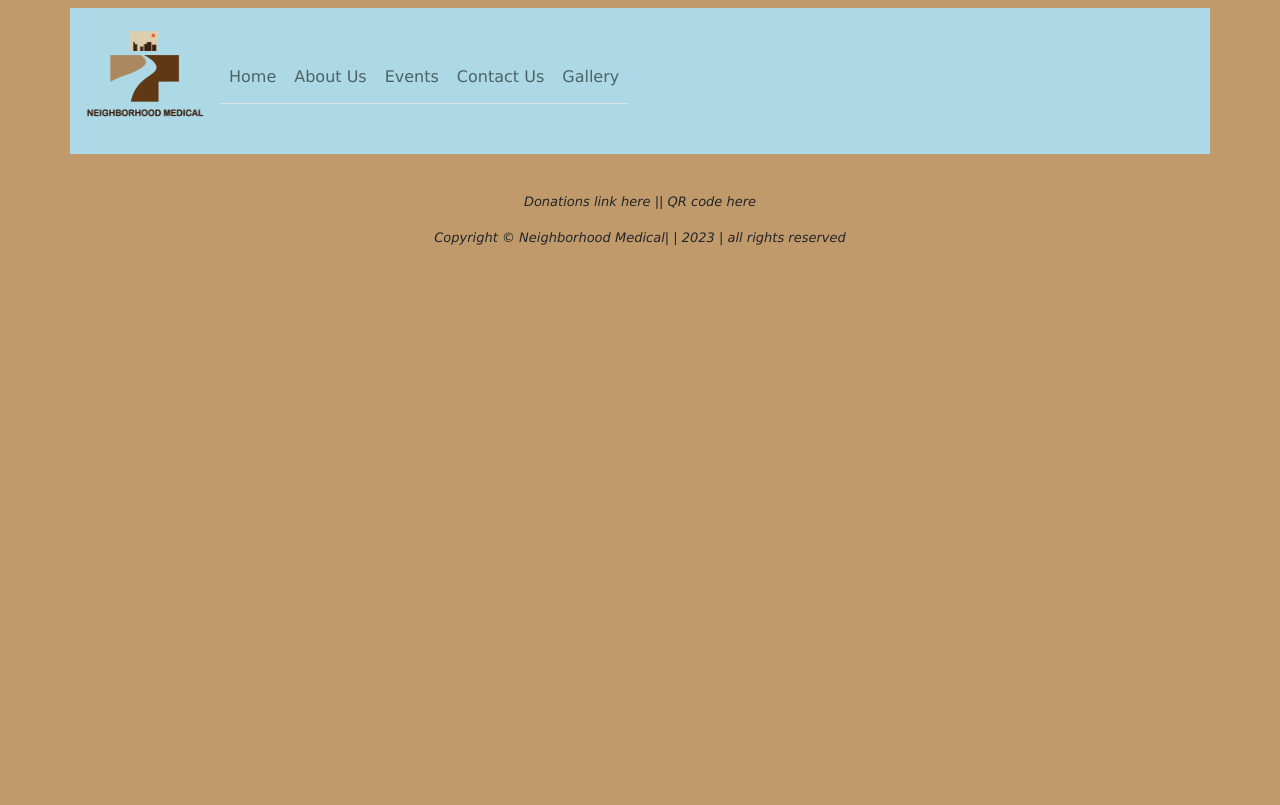
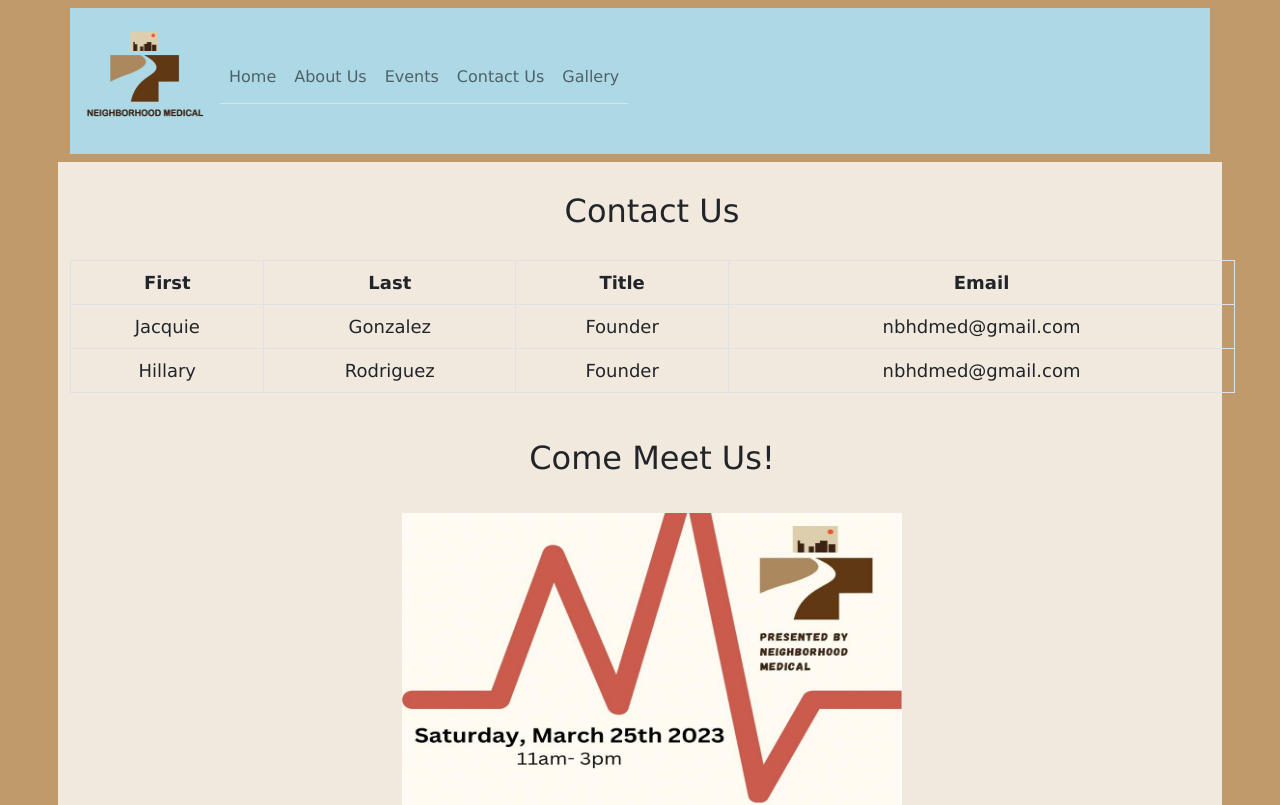
Before and after one commit to stephaniemlozano/neighborhood-medical, a React (Create React App) app: page /contactus in a window 1280 px wide. Shown: the top 805 px of the page. Built offline with nearby package versions, Linux system fonts and the light colour scheme.

Commit message:
Adding a test Contact Us page and Contact CSS

```diff
--- a/src/assets/styles.css
+++ b/src/assets/styles.css
@@ -87,3 +87,7 @@ div.row {
 .patient-needs {
   justify-content:space-between;
 }
+
+.contact {
+  text-align: center;
+}
--- a/src/pages/ContactUs.jsx
+++ b/src/pages/ContactUs.jsx
@@ -1,7 +1,55 @@
-
+import { Container, Row, Col } from 'react-bootstrap'
+import Table from 'react-bootstrap/Table'
+import marchevent from '../assets/images/marchevent.jpg'
 
 const ContactUs = () => {
+  return (
+    <>
+      <Container>
+        <Row>
+          <h2 className='hwelcome'>Contact Us</h2>
+        </Row>
+        <Row>
+          <Col xs={12}>
+            <Table bordered hover className='contact'>
+              <thead>
+                <tr>
+                  <th>First</th>
+                  <th>Last</th>
+                  <th>Title</th>
+                  <th>Email</th>
+                </tr>
+              </thead>
+              <tbody>
+                <tr>
+                  <td>Jacquie</td>
+                  <td>Gonzalez</td>
+                  <td>Founder</td>
+                  <td>nbhdmed@gmail.com</td>
+                </tr>
+                <tr>
+                  <td>Hillary</td>
+                  <td>Rodriguez</td>
+                  <td>Founder</td>
+                  <td>nbhdmed@gmail.com</td>
+                </tr>
+              </tbody>
+            </Table>
+          </Col>
+          <Col xl={12} className='contact'>
+            <h2 className='hwelcome'>Come Meet Us!</h2>
+            <img src={marchevent} alt="Health Event Flyer" className='marchevent'/>
+          </Col>
+        </Row>
 
+        <Row>
+          <Col></Col>
+          <Col xs={3}></Col>
+          <Col></Col>
+        </Row>
+      </Container>
+    </>
+  )
 }
 
-export default ContactUs;
+export default ContactUs
```
